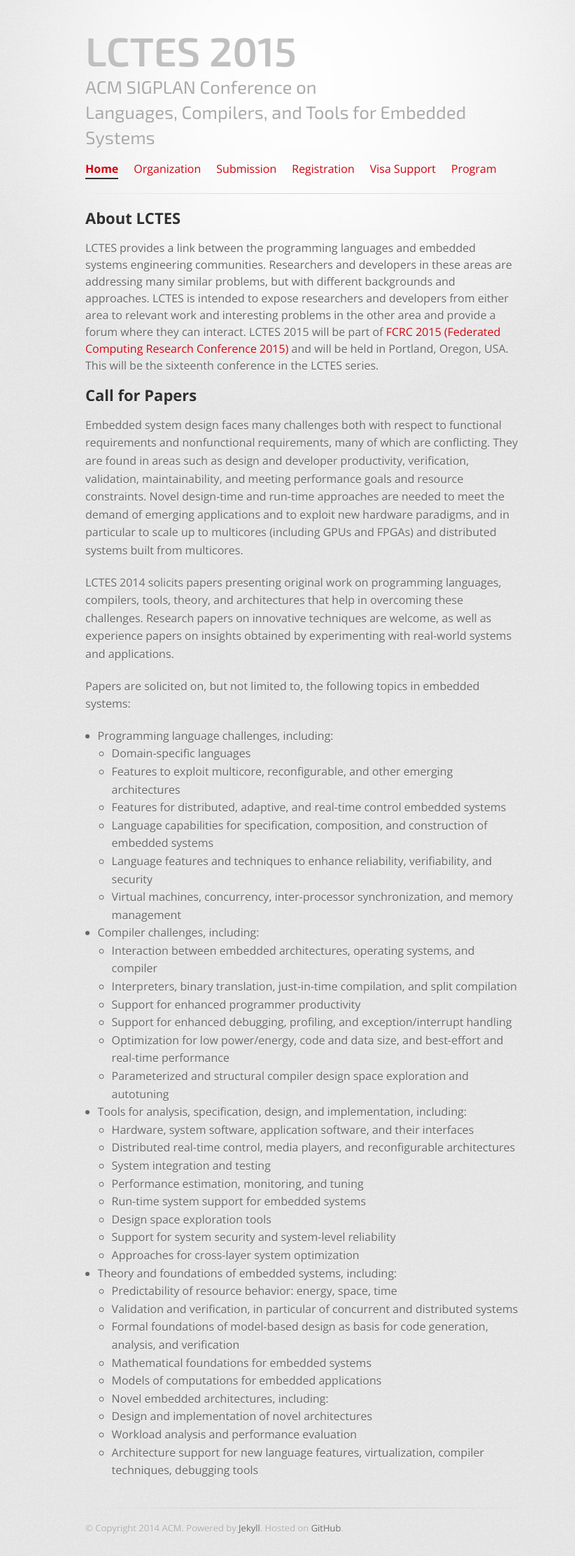
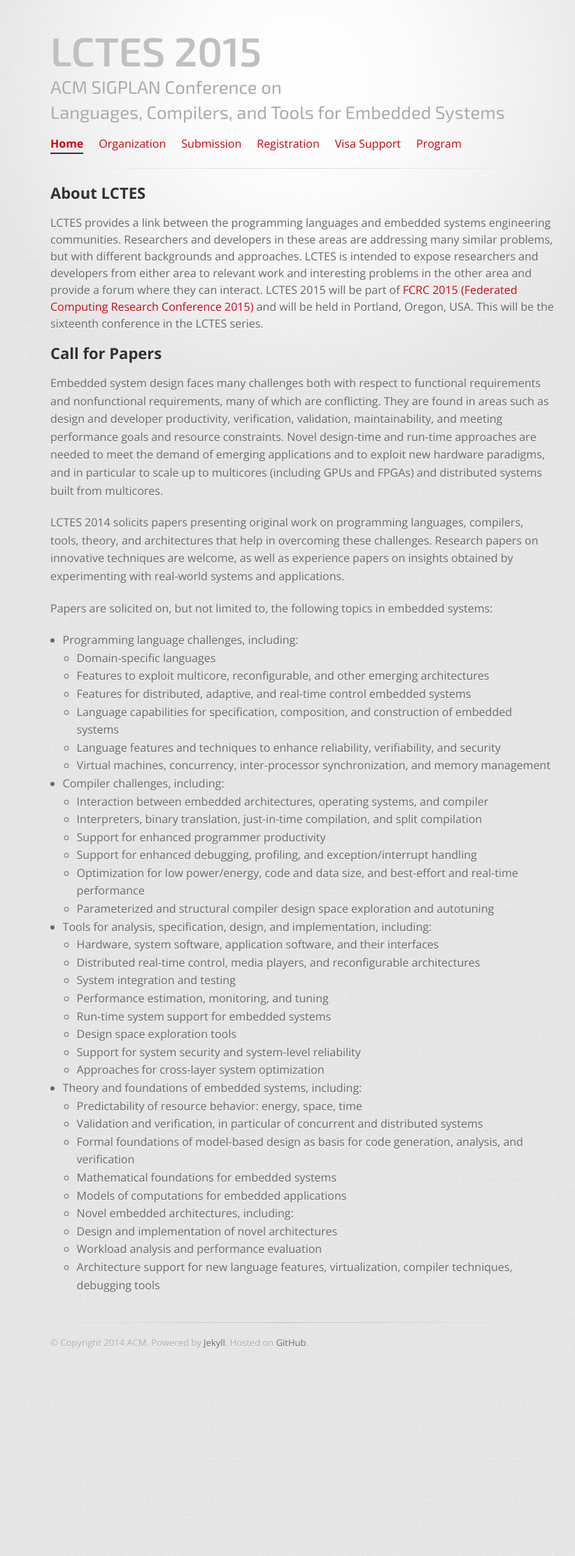
Before and after one commit to GSathish/lctes2015, a Jekyll site: the page built from index.html, in a window 1280 px wide. Shown: the whole page at 70% size, without its empty margins (208-1030 px from the left). Built offline with Jekyll 4.4.1, drawn with Linux system fonts in a browser that asks for light colours; after the commit the page ends 1959 px from its top, so only the background shows below that.

Commit message:
Increased column width

```diff
--- a/stylesheets/stylesheet.css
+++ b/stylesheets/stylesheet.css
@@ -114,7 +114,7 @@ pre code {
 }
 
 .inner {
-  width: 620px;
+  width: 720px;
   margin: 0 auto;
 }
 
```
